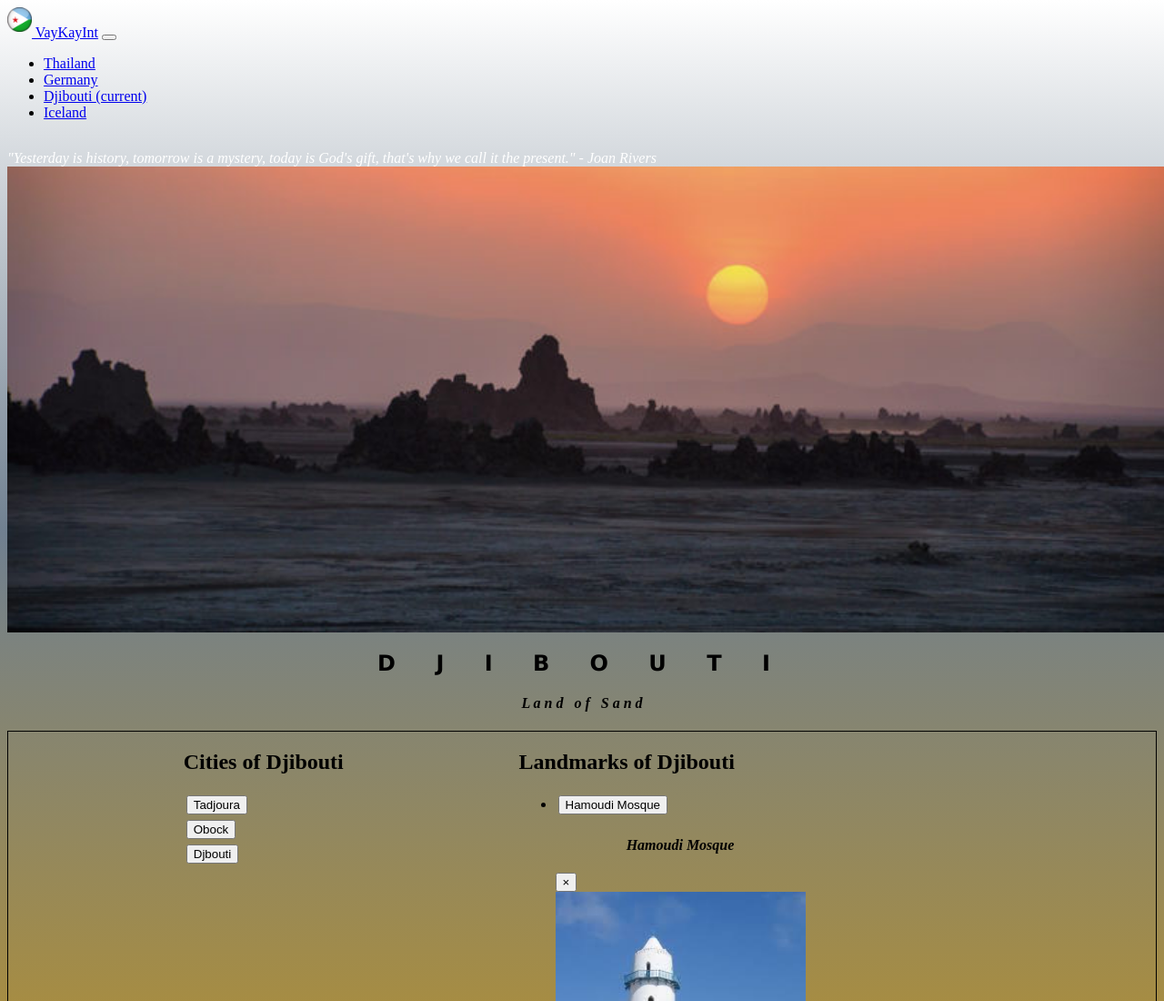
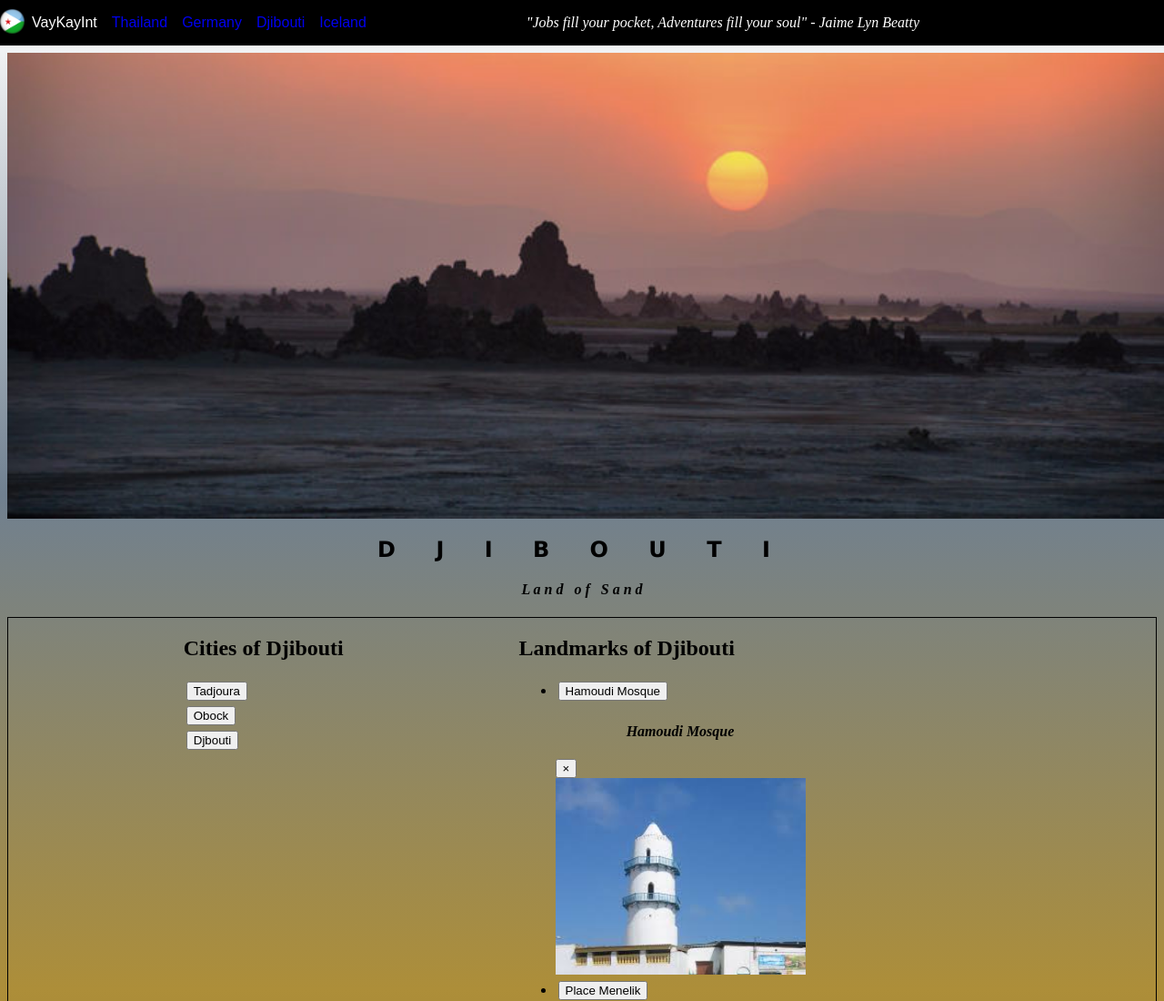
Before and after one commit to Coffey-May/hello-world-gregarious-gondolas, a plain HTML site: page djbouti.html in a window 1280 px wide. Shown: the top 1100 px of the page at 91% size. Drawn offline with Linux system fonts and the light colour scheme.

Commit message:
navbar progress

```diff
--- a/djbouti.html
+++ b/djbouti.html
@@ -10,15 +10,15 @@
 </head>
 
 <body class="dijBod">
+    <div class="navbarDiv">
   <nav class="navbar navbar-expand-lg navbar-dark bg-dark">
-    <a class="navbar-brand" href="#"><img class="navIcon" src="photos/djbouti-flag-icon.png"> VayKayInt</a>
-    <button class="navbar-toggler" type="button" data-toggle="collapse" data-target="#navbarTogglerDemo02"
-      aria-controls="navbarTogglerDemo02" aria-expanded="false" aria-label="Toggle navigation">
-      <span class="navbar-toggler-icon"></span>
-    </button>
+    <a class="navbar-brand" href="#"><img class="navIcon" src="photos/djbouti-flag-icon.png"></a>
 
     <div class="collapse navbar-collapse" id="navbarTogglerDemo02">
       <ul class="navbar-nav mr-auto mt-2 mt-lg-0">
+        <li class="nav-item">
+          <a class="VKI nav-link">VayKayInt</a>
+        </li>
         <li class="nav-item">
           <a class="nav-link" href="/">Thailand</a>
         </li>
@@ -26,16 +26,16 @@
           <a class="nav-link" href="./germany.html">Germany</a>
         </li>
         <li class="nav-item active">
-          <a class="nav-link" href="./djbouti.html">Djibouti <span class="sr-only">(current)</span></a>
+          <a class="nav-link" href="./djbouti.html">Djibouti <span class="sr-only"></span></a>
         </li>
         <li class="nav-item">
           <a class="nav-link" href="./iceland.html">Iceland</a>
         </li>
       </ul>
     </div>
-    <p class="d-none d-lg-inline-block navQuote">"Yesterday is history, tomorrow is a mystery, today is God's gift,
-      that's why we call it the present." - Joan Rivers</p>
+    <p class="d-none d-lg-inline-block navQuote">"Jobs fill your pocket, Adventures fill your soul" - Jaime Lyn Beatty</p>
   </nav>
+</div>
   <main>
     <section>
       <!-- country image -->
@@ -101,7 +101,8 @@
 
         <h2>Landmarks of Djibouti</h2>
         <ul>
-      <li> <button type="button" class="btn btn-info btn" data-toggle="modal" data-target="#myHamoudiMosqueModal">Hamoudi Mosque</button>
+          <li> <button type="button" class="btn btn-info btn" data-toggle="modal"
+              data-target="#myHamoudiMosqueModal">Hamoudi Mosque</button>
             <div id="myHamoudiMosqueModal" class="modal fade" role="dialog">
               <div class="modal-dialog">
 
@@ -112,11 +113,13 @@
                     <button type="button" class="close" data-dismiss="modal">&times;</button>
                   </div>
                   <div class="modal-body">
-                  <img class = "modal__image" src="Photos/Hamoudi_Mosque.jpeg" alt="">
+                    <img class="modal__image" src="Photos/Hamoudi_Mosque.jpeg" alt="">
                   </div>
-              </div></a></li>
+                </div></a>
+          </li>
           <li>
-          <button type="button" class="btn btn-info btn" data-toggle="modal" data-target="#myPlaceMenelikModal">Place Menelik</button>
+            <button type="button" class="btn btn-info btn" data-toggle="modal" data-target="#myPlaceMenelikModal">Place
+              Menelik</button>
             <div id="myPlaceMenelikModal" class="modal fade" role="dialog">
               <div class="modal-dialog">
 
@@ -126,12 +129,13 @@
                     <button type="button" class="close" data-dismiss="modal">&times;</button>
                   </div>
                   <div class="modal-body">
-                    <img class = "modal__image" src = "Photos/Place_Menelik.jpeg">
+                    <img class="modal__image" src="Photos/Place_Menelik.jpeg">
                   </div>
                 </div>
           </li>
           <li>
-          <button type="button" class="btn btn-info btn" data-toggle="modal" data-target="#myKempinskiModal">Kempinski</button>
+            <button type="button" class="btn btn-info btn" data-toggle="modal"
+              data-target="#myKempinskiModal">Kempinski</button>
             <div id="myKempinskiModal" class="modal fade" role="dialog">
               <div class="modal-dialog">
 
@@ -142,7 +146,7 @@
                     <button type="button" class="close" data-dismiss="modal">&times;</button>
                   </div>
                   <div class="modal-body">
-                    <img class = "modal__image" src = "Photos/Kempinski.jpeg">
+                    <img class="modal__image" src="Photos/Kempinski.jpeg">
                   </div>
           </li>
         </ul>
--- a/styles/nav.css
+++ b/styles/nav.css
@@ -1,12 +1,58 @@
 .navIcon {
   width: 27px;
   margin-bottom: 6px;
+  padding-top: 10px;
 }
 
 .navQuote {
   display: inline-block;
+  font-style: italic;
+  color: white;
   text-align: center;
-  font-style: italic;
-  margin-bottom: 0px;
+  width: 60%;
+}
+
+.navbar-nav {
+  list-style-type: none;
+  margin: 0;
+  padding: 0;
+}
+
+.active {
+  background-color: silver;
+  color: black;
+}
+
+.nav-item {
+  display: inline;
+}
+
+.nav-link {
+  float: left;
+  display: block;
+  padding: 8px;
+  text-decoration: none;
+  font-family: Arial, Helvetica, sans-serif;
+  padding-top: 16px;
+}
+
+.navbarDiv {
+  display: block;
+  background-color: black;
+}
+
+.navbar-brand {
+  float: left;
+}
+
+body {
+  margin: 0px;
+}
+
+main {
+  margin: 8px;
+}
+
+.VKI {
   color: white;
 }
```
Also changed, not shown: germany.html (+17 -12 lines), iceland.html (+17 -14 lines), index.html (+7 -6 lines). Lines whose indentation alone changed are shown as unchanged.
